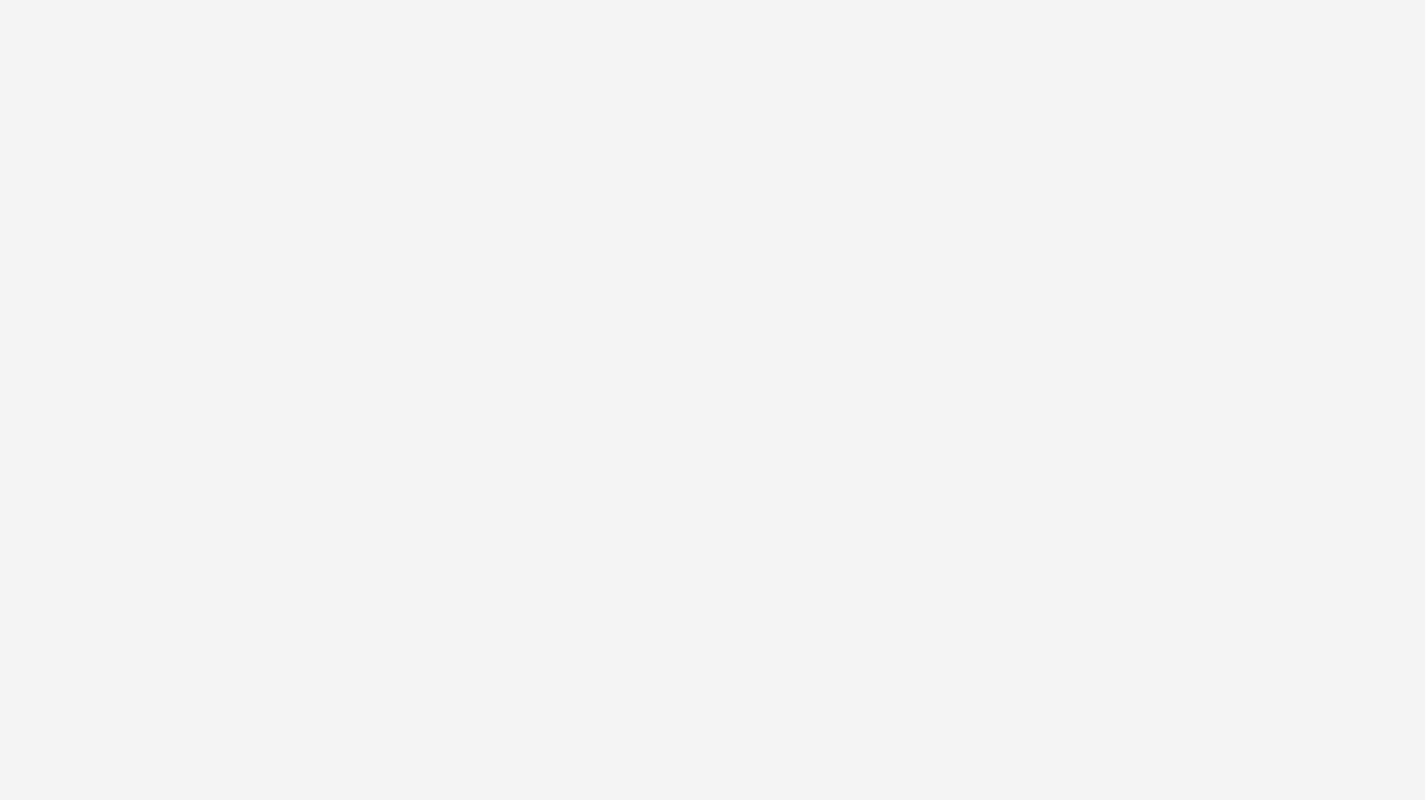
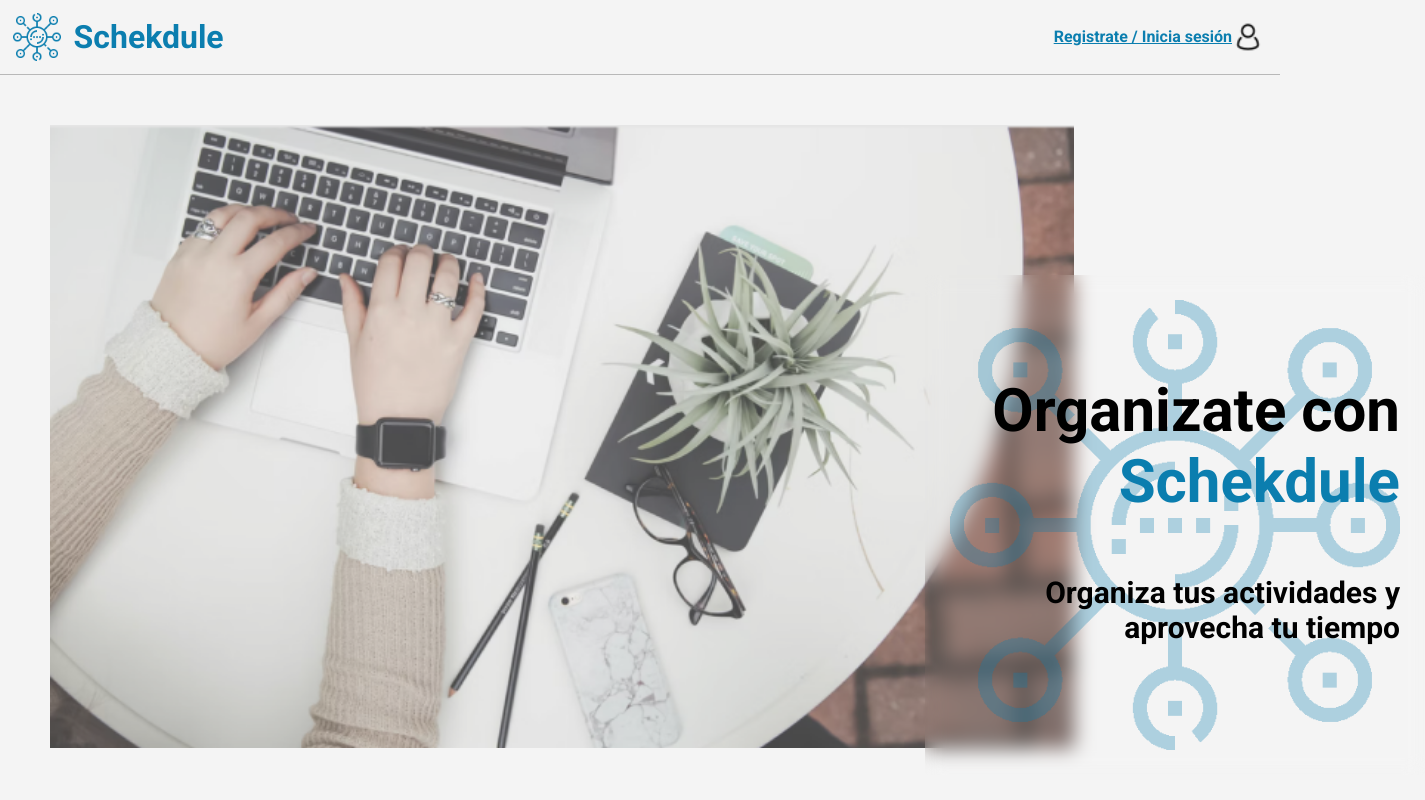
Before and after one commit to OrbitalCardinal/Schkedule, an Angular app: page / in a window 1280 px wide. Shown: the whole page, 1425 px wide, since content can reach past the window. Built offline with nearby package versions, Linux system fonts and the light colour scheme.

Commit message:
adding part one of landing

```diff
--- a/angular.json
+++ b/angular.json
@@ -1,5 +1,8 @@
 {
   "$schema": "./node_modules/@angular/cli/lib/config/schema.json",
+  "cli": {
+    "analytics": false
+  },
   "version": 1,
   "newProjectRoot": "projects",
   "projects": {
--- a/src/app/app-routing.module.ts
+++ b/src/app/app-routing.module.ts
@@ -1,4 +1,4 @@
-import { NgModule } from '@angular/core';
+import { NgModule, Component } from '@angular/core';
 import { RouterModule, Routes } from '@angular/router';
 
 // Pages
@@ -10,8 +10,10 @@
 import { GanttPageComponent } from './pages/gantt-page/gantt-page.component';
 import { SchedulePageComponent } from './pages/schedule-page/schedule-page.component';
 import { HomePageComponent } from './pages/home-page/home-page.component';
+import { LandingComponent } from './pages/landing/landing.component';
 
 const routes: Routes = [
+    {path: '', component: LandingComponent},
     { path: 'register', component: RegisterComponent},
     { path: 'login', component: LoginComponent},
   { path: 'mainpage', component: MainPageComponent, children: [
--- a/src/app/app.module.ts
+++ b/src/app/app.module.ts
@@ -12,6 +12,7 @@
 import { GanttPageComponent } from './pages/gantt-page/gantt-page.component';
 import { SchedulePageComponent } from './pages/schedule-page/schedule-page.component';
 import { LoginComponent } from './pages/login/login.component';
+import { LandingComponent } from './pages/landing/landing.component';
 
 @NgModule({
   declarations: [
@@ -23,7 +24,8 @@
     KanbanPageComponent,
     GanttPageComponent,
     SchedulePageComponent,
-    LoginComponent
+    LoginComponent,
+    LandingComponent
   ],
   imports: [
     BrowserModule,
--- /dev/null
+++ b/src/app/pages/landing/landing.component.html
@@ -0,0 +1,16 @@
+<nav >
+    <ul >
+        <li><img class="navbar-item_icon" src="assets/img/organization-blue-icon.png"><span>Schekdule</span></li>
+        <li ><a routerLink="register">Registrate / Inicia sesión</a><img class="user" src="assets/img/account.png"></li>
+    </ul>
+</nav>
+
+<div style="position: relative;">
+<img style="position: absolute;" class="landing" src="assets/img/landing.png">
+    <div >
+        <div style=" backdrop-filter: blur(10px); position: absolute; width: 500px;height: 500px; top: 200px; left: 925px; "></div>
+        <img style="position: absolute; top: 225px; left: 950px; width: 450px; opacity: .3;" src="assets/img/organization-blue-icon.png">
+        <div><p style=" position: absolute; top:300px;left:900px; font-size: 60px; width: 500px; text-align: end; font-weight: bold; ">Organizate con <span style="color: #0B7EAF; ">Schekdule</span></p></div>
+        <div><p style="position: absolute; top: 500px;font-size: 30px; left: 900px; width: 500px; text-align: end; font-weight: bold;">Organiza tus actividades y aprovecha tu tiempo</p></div>
+    </div>
+</div>
--- /dev/null
+++ b/src/app/pages/landing/landing.component.scss
@@ -0,0 +1,36 @@
+.landing{
+    width: 80%;
+    padding: 50px;
+}
+.navbar-item_icon{
+    width: 3em;
+    margin: .8em;
+}
+.user{
+    width: 2em;
+    color: #0B7EAF;
+}
+nav{
+    border-bottom: 1px solid #B8B8B8;
+    ul{
+        display: flex;
+        justify-content: space-between;
+        li{
+            display: flex;
+            align-items: center;
+            margin-right: 1em;
+            span{
+                color: #0B7EAF;
+                font-size: 2em;
+                font-weight: bold;
+            }
+            a{
+                color: #0B7EAF;
+                font-weight: bold;
+                font-size: 1em;
+
+            }
+        }
+    }
+
+}
```
Also changed, not shown: src/app/pages/landing/landing.component.ts (added, +9 -0 lines), src/assets/img/account.png (added), src/assets/img/landing.png (added).
